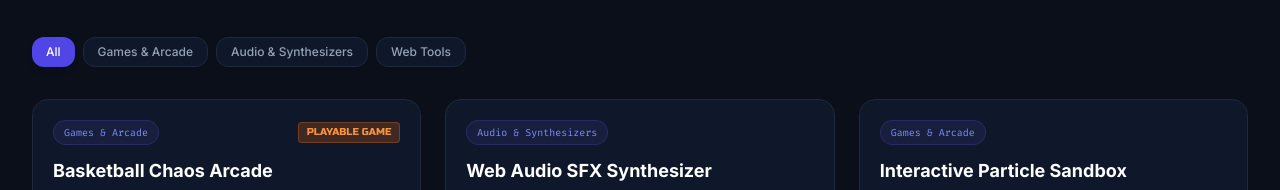
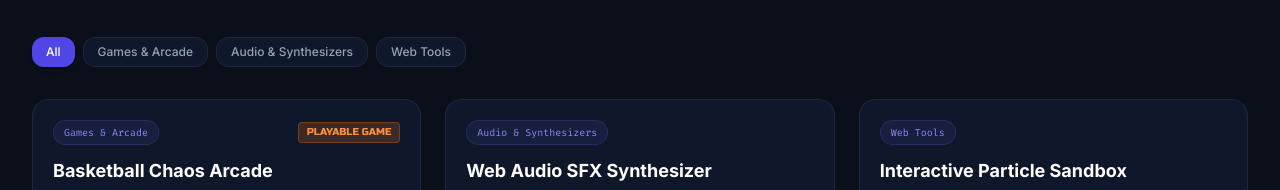
Before and after one commit to buildingwebsitestogether/TechDatabase, a plain HTML site: page index.html in a window 1280 px wide. Shown: the part 1285-1475 px from the top of the page. Drawn offline with nearby package versions, Linux system fonts and the light colour scheme.

Commit message:
Refactor project entries in index.html
Updated project categories and descriptions for clarity.

```diff
--- a/index.html
+++ b/index.html
@@ -572,37 +572,61 @@
 
     <script>
         // Projects Data State (Only 100% genuine internal creations)
+        // Each entry configures rendering, tag chips, category filters, and modal interaction modes.
         const DEFAULT_PROJECTS = [
+            // ------------------------------------------------------------------------
+            // 1. BASKETBALL CHAOS ARCADE
+            // Primary interactive feature: Canvas 2D basketball game with trajectory math,
+            // score streak tracking, procedural Web Audio SFX, and in-game shop upgrades.
+            // ------------------------------------------------------------------------
             {
                 id: 'chaos-basketball',
                 title: 'Basketball Chaos Arcade',
-                category: 'Games & Arcade',
+                category: 'Games & Arcade', // Categorized as a playable arcade game
                 description: 'An interactive HTML5 Canvas arcade basketball simulation featuring drag-aim trajectory physics, dynamic moving hoops, streak multipliers, procedural Web Audio SFX, and skin upgrades.',
-                isGame: true,
+                isGame: true, // Enables "PLAY GAME NOW" action button & launches canvas modal
                 tags: ['HTML5 Canvas', 'Web Audio API', 'Physics', 'JavaScript'],
             },
+
+            // ------------------------------------------------------------------------
+            // 2. WEB AUDIO SFX SYNTHESIZER
+            // Procedural audio generation module: Generates sound effects dynamically
+            // using Web Audio API oscillators, noise buffers, and gain envelopes.
+            // ------------------------------------------------------------------------
             {
                 id: 'sfx-synth-lab',
                 title: 'Web Audio SFX Synthesizer',
-                category: 'Audio & Synthesizers',
+                category: 'Audio & Synthesizers', // Categorized under Audio Synthesizers
                 description: 'A custom Web Audio API sound generator that synthesizes realistic arcade bounce, swish, rim contact, and coin pickup sounds without external audio assets.',
-                isGame: false,
+                isGame: false, // Displayed as a detail card in the portfolio grid
                 tags: ['Web Audio API', 'Oscillators', 'Audio Filters', 'JavaScript'],
             },
+
+            // ------------------------------------------------------------------------
+            // 3. INTERACTIVE PARTICLE SANDBOX (FIXED CATEGORY)
+            // Real-time canvas particle engine powering ambient backdrops & streak trails.
+            // Fixed: Updated category from 'Games & Arcade' to 'Web Tools' to match isGame: false.
+            // ------------------------------------------------------------------------
             {
                 id: 'particle-playground',
                 title: 'Interactive Particle Sandbox',
-                category: 'Games & Arcade',
+                category: 'Web Tools', // Updated category to align with non-game status (isGame: false)
                 description: 'Real-time vector particle canvas simulation powering smooth ambient backdrops and fiery trail effects for high-score streaks.',
-                isGame: false,
+                isGame: false, // Canvas physics & background rendering utility
                 tags: ['HTML5 Canvas', '2D Math', 'Animation Loop'],
             },
+
+            // ------------------------------------------------------------------------
+            // 4. DEVHUB PORTFOLIO COPILOT
+            // Assistant tool: Embedded conversational widget providing portfolio insights,
+            // physics formulas, and project breakdown information.
+            // ------------------------------------------------------------------------
             {
                 id: 'copilot-workspace',
                 title: 'DevHub Portfolio Copilot',
-                category: 'Web Tools',
+                category: 'Web Tools', // Categorized as a developer web tool
                 description: 'An embedded interactive assistant tool that answers questions regarding project physics algorithms, technical stack choices, and architecture details.',
-                isGame: false,
+                isGame: false, // Interactive assistant drawer UI component
                 tags: ['JavaScript', 'DOM Logic', 'Conversational UI'],
             }
         ];
```
